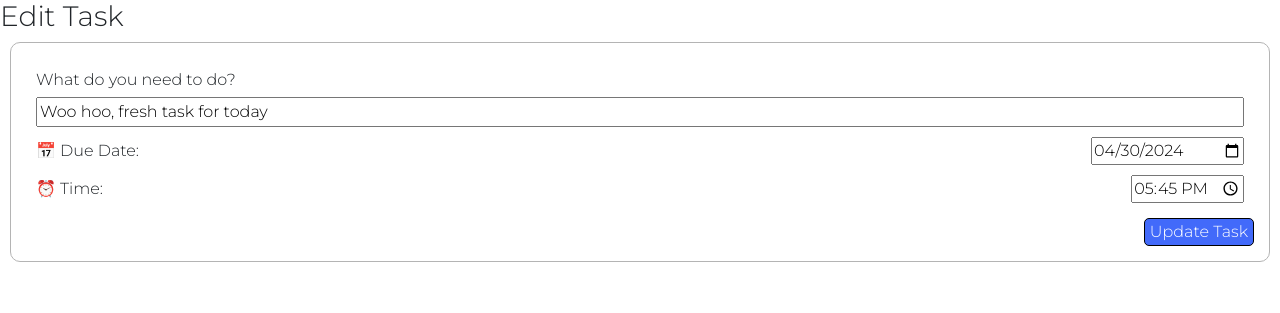
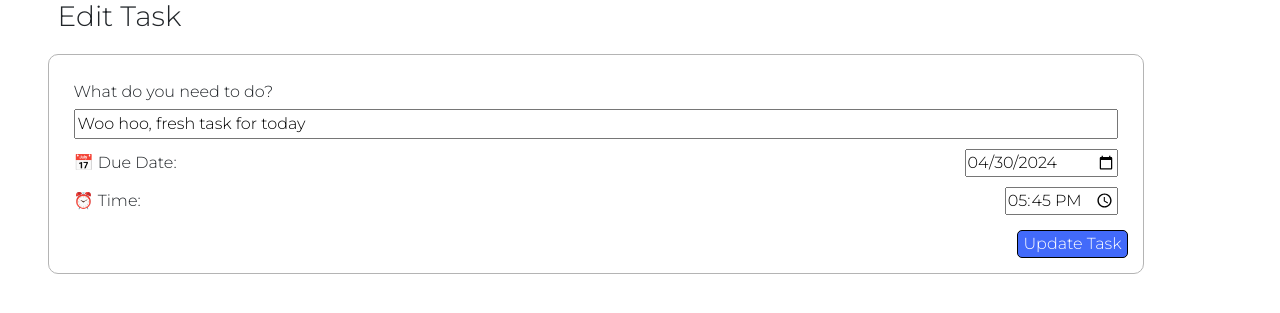
Before and after one commit to JosephLambon/Productivity-App, a Django app: page /edit-task/32 in a window 1280 px wide. Shown: the part 64-377 px from the top of the page. Run offline with Django 5.2, Linux system fonts and the light colour scheme; a user stored in the database is signed in; data comes from the database, SQL or seed files in the repository; both versions use the stored data as it was after the commit; some libraries are stand-ins or nearby versions.

Commit message:
UI updates

```diff
--- a/Tasks/templates/Tasks/edit.html
+++ b/Tasks/templates/Tasks/edit.html
@@ -1,8 +1,8 @@
 {% extends 'Tasks/layout.html' %}
 
 {% block body %}
-    <div>
-      <h3>Edit Task</h3>
+  <div class="container">
+      <h3 style="margin: 20px;">Edit Task</h3>
       <form action="{% url 'update_task' %}" id="newTaskForm" method="post">
           {% csrf_token %}
           {{ new_task_form.non_field_errors }}
```
Also changed, not shown: db.sqlite3.
